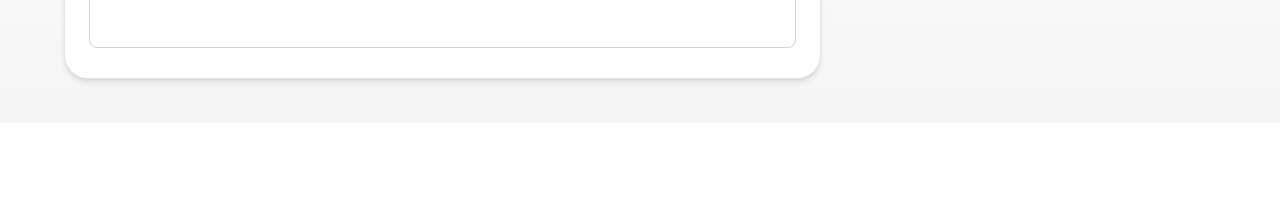
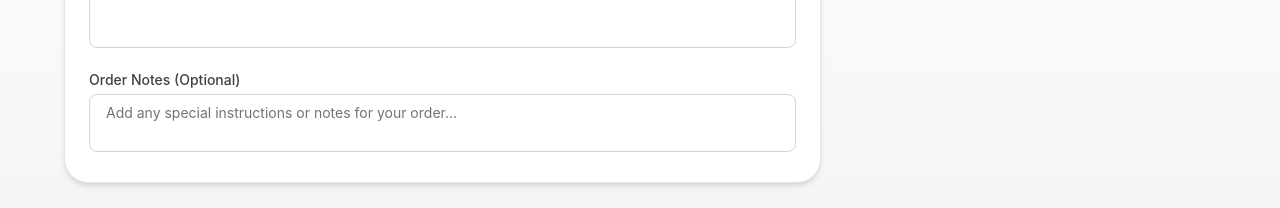
Before and after one commit to Manukagallage7/Furniture-Shop-Frontend, a React (Vite) app: page /checkout in a window 1280 px wide. Shown: the part 741-949 px from the top of the page. Before the commit the page ends 864 px from the top, so only its background shows below. Built offline with nearby package versions, Linux system fonts and the light colour scheme; no server answers; sample sign-in values are in the browser's storage.

Commit message:
feat: add optional order notes field to checkout page for special instructions

```diff
--- a/src/pages/client/checkoutPage.jsx
+++ b/src/pages/client/checkoutPage.jsx
@@ -98,6 +98,7 @@ export default function CheckoutPage() {
             email: shipping.email,
             phone: shipping.phone,
             address: shipping.address,
+            notes: shipping.notes,
             subtotal: subtotal,
             shippingCharges: shippingEstimate,
             total: total
@@ -269,6 +270,16 @@ export default function CheckoutPage() {
                                         className="w-full rounded-lg border border-stone-300 bg-white px-4 py-2 text-sm text-stone-900 placeholder-stone-500 focus:outline-none focus:ring-2 focus:ring-amber-500 resize-none"
                                     />
                                 </div>
+                                <div>
+                                    <label className="block text-sm font-medium text-stone-700 mb-1">Order Notes (Optional)</label>
+                                    <textarea
+                                        value={shipping.notes || ""}
+                                        onChange={(e) => setShipping({ ...shipping, notes: e.target.value })}
+                                        placeholder="Add any special instructions or notes for your order..."
+                                        rows="2"
+                                        className="w-full rounded-lg border border-stone-300 bg-white px-4 py-2 text-sm text-stone-900 placeholder-stone-500 focus:outline-none focus:ring-2 focus:ring-amber-500 resize-none"
+                                    />
+                                </div>
                             </div>
                         </div>
                     </div>
```
